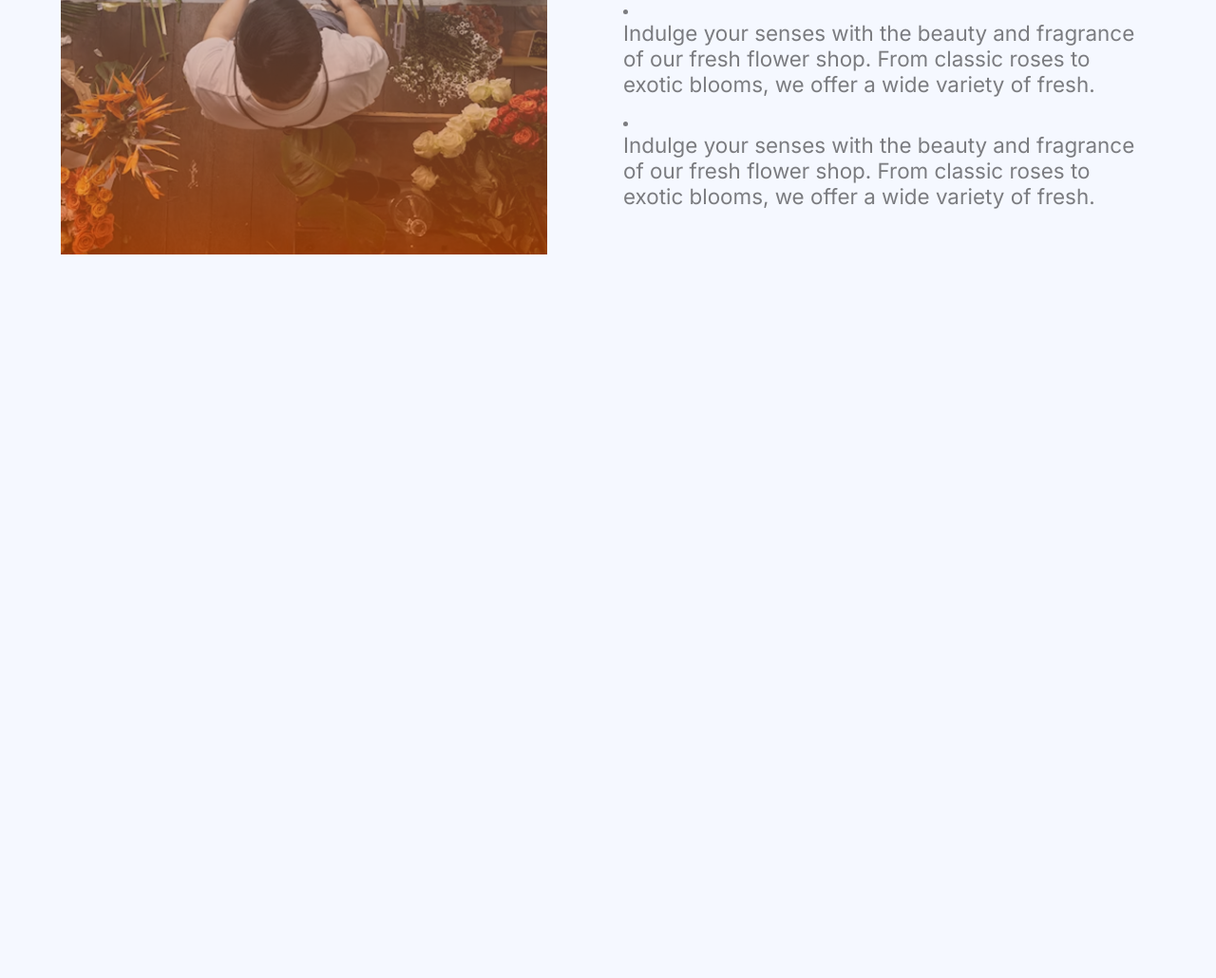
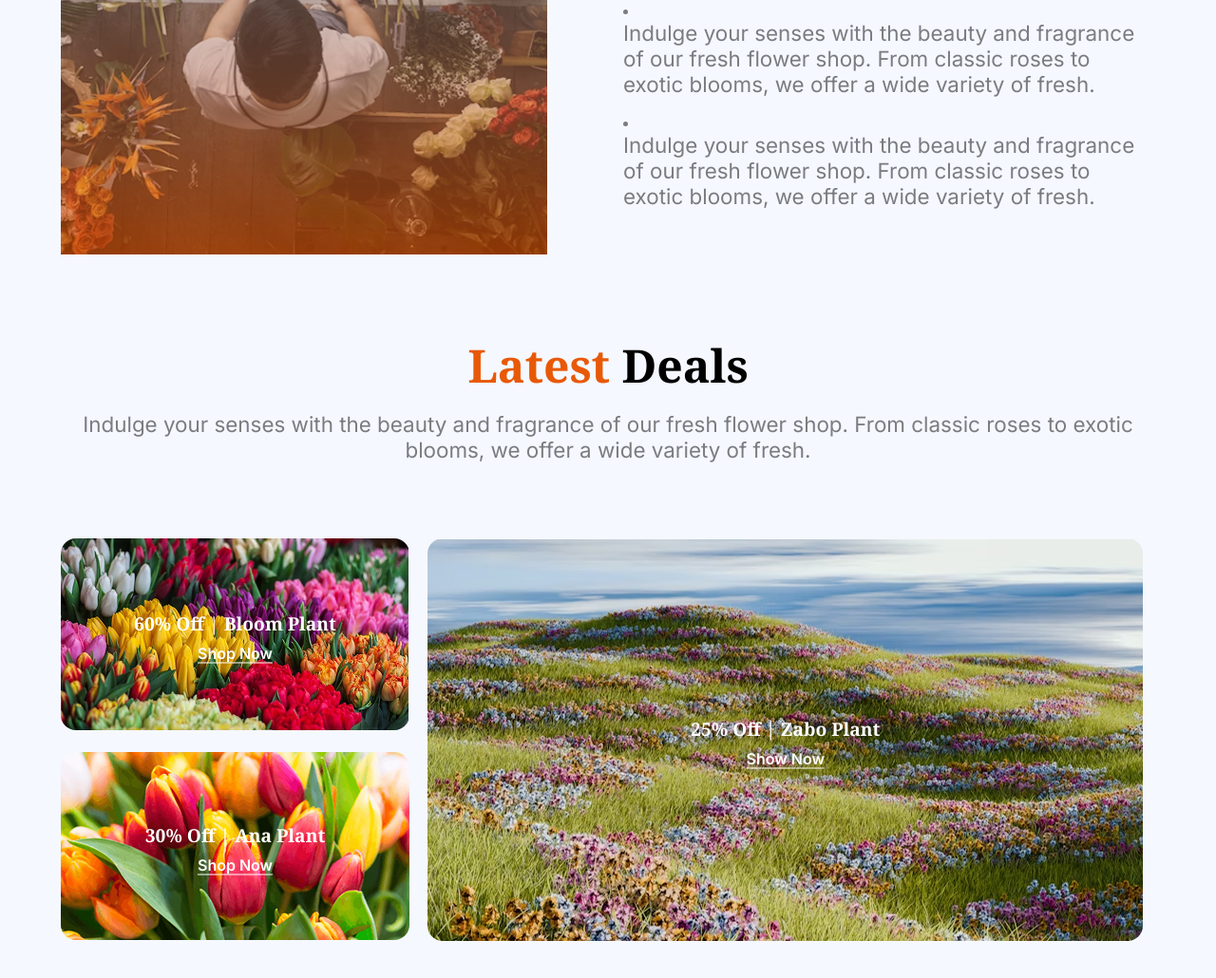
Before and after one commit to mdjunaidjewel/Assignment-02, a plain HTML site: page index.html in a window 1280 px wide. Shown: the part 2200-3230 px from the top of the page at 95% size. Before the commit the page ends 2552 px from the top, so only its background shows below. Drawn offline with Linux system fonts and the light colour scheme.

Commit message:
Finishing the Plants Deal area

```diff
--- a/index.html
+++ b/index.html
@@ -182,7 +182,7 @@
         <!-- Plants Section End -->
 
         <!-- Plants Lover Section Start -->
-         <section>
+        <section>
             <div class="plants-lover d-flex">
                 <div class="plants-lover-left">
                     <img src="assets/flower-store.png" alt="">
@@ -209,8 +209,53 @@
                     </div>
                 </div>
             </div>
-         </section>
+        </section>
         <!-- Plants Lover Section End -->
+
+        <!-- Deals Section Start -->
+        <section>
+            <div class="deals-section">
+                <div class="deals-content">
+                <h1><span>Latest </span> Deals</h1>
+                <p>Indulge your senses with the beauty and fragrance of our fresh flower shop. From classic roses to exotic blooms, we offer a wide variety of fresh.</p>
+                </div>
+            </div>
+        </section>
+        <!-- Deals Section End -->
+
+        <!-- Plants Shop Section Start -->
+        <section>
+            <div class="plants-shop">
+                <div class="plants-shop-img d-flex">
+                    <div class="left">
+                        <div class="img1">
+                            <img src="assets/deal-bloom.png" alt="">
+                            <div class="img-content">
+                                <h3>60% Off | Bloom Plant</h3>
+                                <a href="#">Shop Now</a>
+                            </div>
+                        </div>
+                        <div class="img2">
+                            <img src="assets/deal-ana.png" alt="">
+                            <div class="img-content">
+                                <h3>30% Off | Ana  Plant</h3>
+                                <a href="#">Shop Now</a>
+                            </div>
+                        </div>
+                    </div>
+                    <div class="right">
+                        <div class="img3">
+                            <img src="assets/deal-zabo.png" alt="">
+                            <div class="img-content">
+                                <h3>25% Off | Zabo Plant</h3>
+                                <a href="#">Show Now</a>
+                            </div>
+                        </div>
+                    </div>
+                </div>
+            </div>
+        </section>
+        <!-- Plants Shop Section End -->
     </main>
 </body>
 </html>
--- a/style.css
+++ b/style.css
@@ -188,6 +188,77 @@ ul li::marker{
 }
 /* Plants Lover Styles End */
 
+/* Deals Section Start */
+.deals-content h1{
+    text-align: center;
+    font-family: "Noto Serif", serif;
+    font-size: 3rem;
+}
+.deals-content h1 span{
+    color: #e85907;
+}
+.deals-content p{
+    max-width: 55;
+    margin: 1rem auto;
+    text-align: center;
+}
+.plants-shop{
+    width: 100%;
+}
+.plants-shop-img{
+    align-items: stretch;
+    gap: 1.2rem;
+}
+.plants-shop-img .left{
+    display: flex;
+    flex-direction: column;
+    gap: 1.2rem;
+}
+.left .img1 img,
+.left .img2 img{
+}
+.left .img1 img,
+.left .img2 img,
+.right .img3 img
+{
+    border-radius: 1rem;
+}
+.left .img1,
+.left .img2,
+.right .img3{
+    position: relative;
+}
+.left .img1 .img-content,
+.left .img2 .img-content,
+.right .img3 .img-content{
+    position: absolute;
+    left: 50%;
+    top: 50%;
+    transform: translate(-50%,-50%);
+    font-family: "Noto Serif", serif;
+    text-align: center;
+}
+.left .img1 .img-content h3,
+.left .img2 .img-content h3,
+.right .img3 .img-content h3{
+    color: white;
+    font-size: 1.2rem;
+    width: 16rem;
+}
+.left .img1 .img-content a,
+.left .img2 .img-content a,
+.right .img3 .img-content a{
+    color: white;
+    text-decoration: underline;
+    text-underline-offset: 4px;
+    text-align: center;
+    margin-top: 0.5rem;
+    display: block;
+    font-weight: 600;
+    font-family: "Inter", sans-serif;
+}
+/* Deals Section End */
+
 /* Responsive for Small Devices */
 @media screen and (max-width:576px) {
     main > section{
@@ -218,7 +289,8 @@ ul li::marker{
     }
     .hero-section .hero-content h1,
     .plants-content h1,
-    .plants-lover-right h1{
+    .plants-lover-right h1,
+    .deals-content h1{
         font-size: 1.5rem;
         margin-bottom: 0.5rem;
     }
@@ -230,7 +302,7 @@ ul li::marker{
         margin-bottom: 0.2rem;
     }
     .price span,
-    .plants-card .content .name h4,{
+    .plants-card .content .name h4{
         font-size: 1rem;
     }
     .btn{
@@ -251,6 +323,9 @@ ul li::marker{
     .plants-lover-left .img2{
         display: none;
     }
+    .deals-content p{
+        padding: 0 1rem;
+    }
     p{
         font-size: 0.9rem;
     }
```
